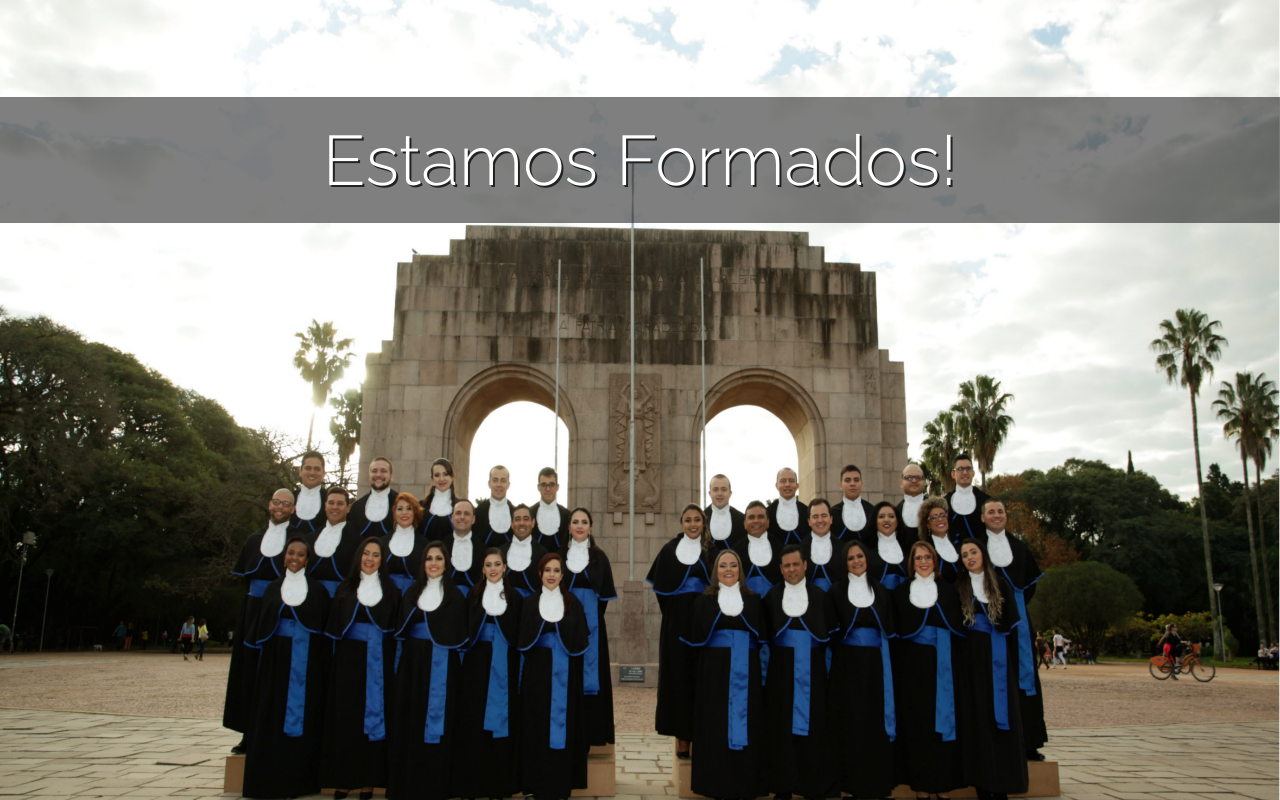
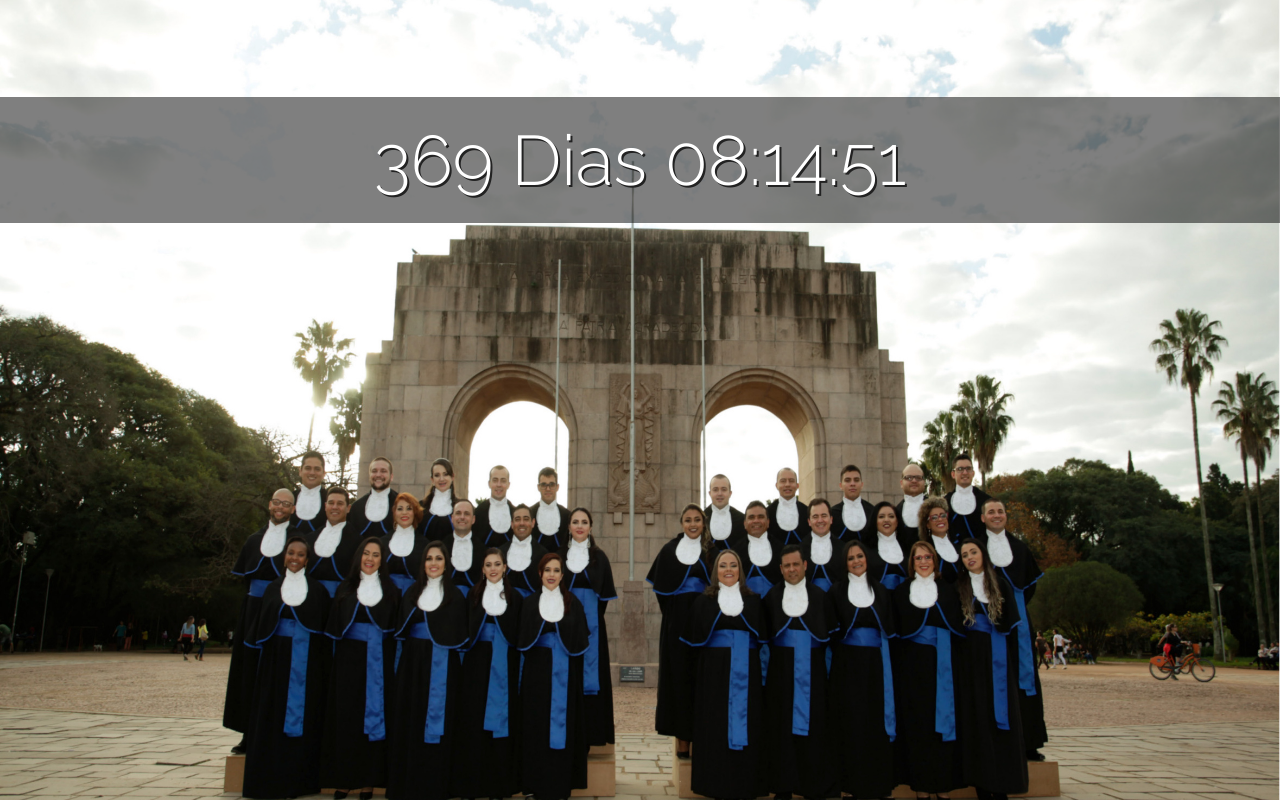
Before and after one commit to tiagomatana/casamento, a website: page index.html in a window 1280 px wide. Drawn offline with nearby package versions, Linux system fonts and the light colour scheme; some packages are replaced by stand-ins of ours.

Commit message:
Data set

```diff
--- a/index.html
+++ b/index.html
@@ -11,7 +11,7 @@
 	<meta name="description" content="">
 	<meta name="author" content="">
 	<link rel="shortcut icon" href="logo.png">
-	<title>Tiago Matana - DEVELOPMENT</title>
+	<title>Casamento</title>
 
 	<!-- CSS -->
 	<link href="assets/bootstrap/css/bootstrap.min.css" rel="stylesheet" media="screen">
@@ -38,7 +38,7 @@
 	<section id="home" class="pfblock-image screen-height">
         <div class="home-overlay"></div>
 		<div class="intro">
-			<i-countdown set-date="2017-10-21 19:00:00" format-view="%h:%i:%s" expire-message="Estamos Formados!"> <i-countdown>
+			<i-countdown set-date="2018-11-17 20:00:00" format-view="%d Dias %h:%i:%s" expire-message="Estamos Casados!"> <i-countdown>
 		</div>
 
 
```
